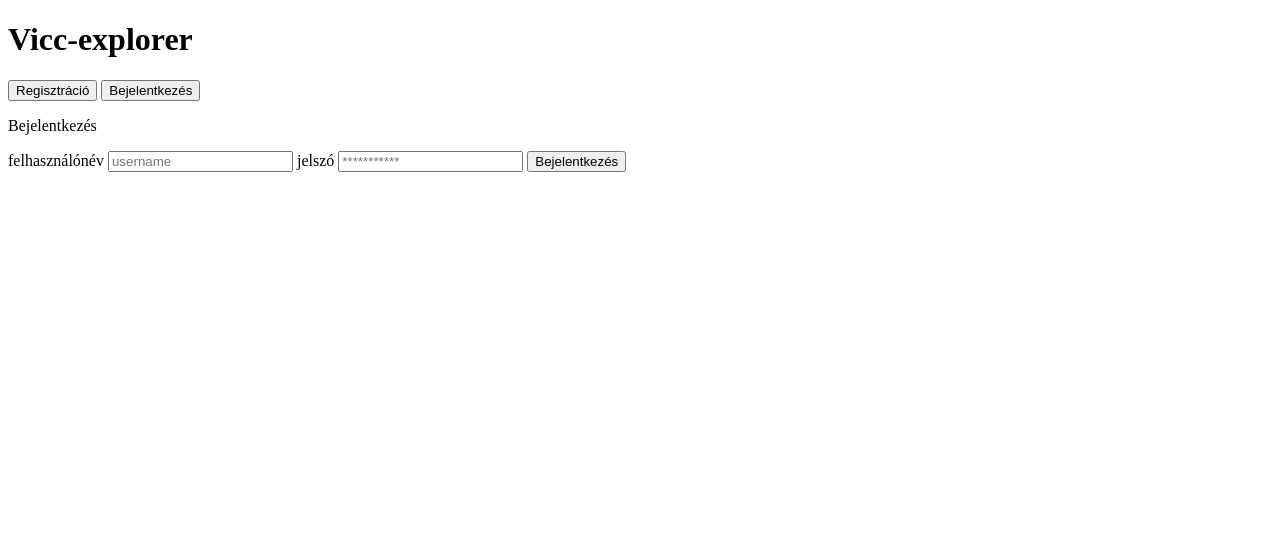
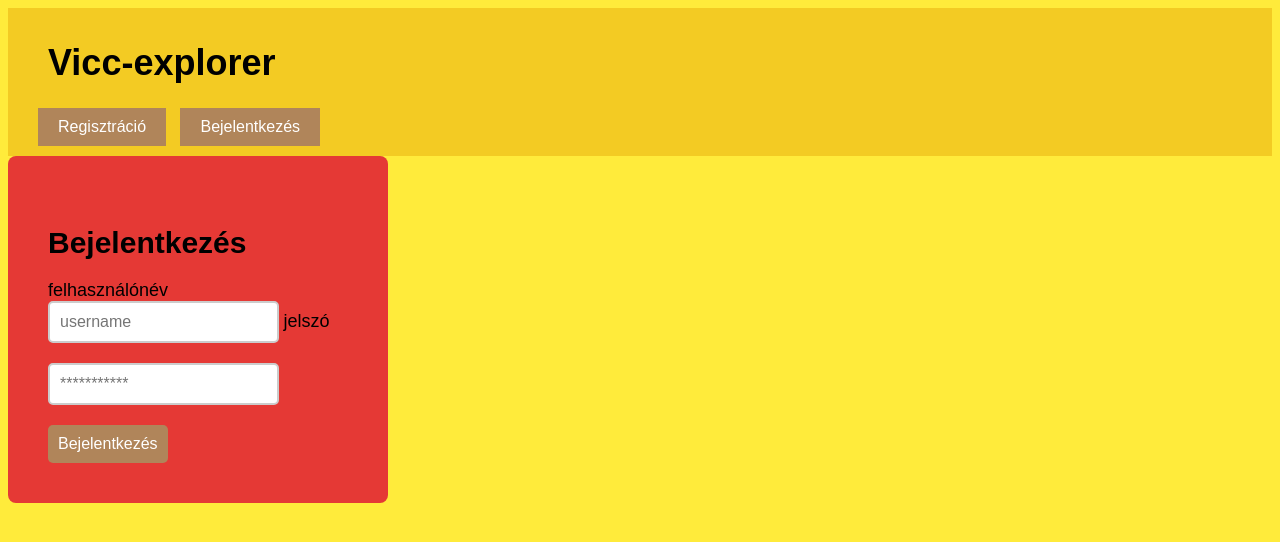
Before and after one commit to Valesz1022/AFP1_kisProjekt, an Electron app: page frontend/html/index.html in a window 1280 px wide. Drawn offline with Linux system fonts and the light colour scheme.

Commit message:
login oldal színezés

```diff
--- a/frontend/css/index.css
+++ b/frontend/css/index.css
@@ -1,3 +1,93 @@
-#button {
-    font-size: 20px;
+
+
+body {
+    font-family: Arial, sans-serif;
+    background-color: #ffeb3b;
+    color: black;
 }
+
+.container {
+}
+
+.header {
+    padding: 10px 20px;
+    background-color: #f3cb23;
+
+}
+
+h1 {
+    margin-left: 20px;
+    font-size: 36px;
+    font-weight: bold;
+}
+
+.nav-buttons {
+    margin-right: 20px;
+}
+
+.registration_button, .login_button {
+    background-color: #b0855a;
+    border: none;
+    padding: 10px 20px;
+    color: white;
+    cursor: pointer;
+    margin-left: 10px;
+    font-size: 16px;
+}
+
+.registration_button:hover, .login_button:hover {
+    background-color: #8e6e45;
+}
+
+.body {
+    margin-top: 50px;
+    margin: auto 0 !important;
+}
+
+.form {
+    background-color: #e53935;
+    padding: 40px;
+    border-radius: 8px;
+    width: 300px;
+}
+
+#login_title {
+    font-size: 30px;
+    font-weight: bold;
+    margin-bottom: 20px;
+}
+
+form {
+}
+
+label {
+    font-size: 18px;
+    margin-bottom: 10px;
+    text-align: left;
+}
+
+.username, .password{
+    padding: 10px;
+    margin-bottom: 20px;
+    border: 2px solid #ccc;
+    border-radius: 5px;
+    font-size: 16px;
+}
+
+.username:focus, .password:focus{
+    border-color: #555;
+}
+
+.submit_button {
+    background-color: #b0855a;
+    color: white;
+    padding: 10px;
+    border: none;
+    border-radius: 5px;
+    font-size: 16px;
+    cursor: pointer;
+}
+
+.submit_button:hover {
+    background-color: #8e6e45;
+}
```
